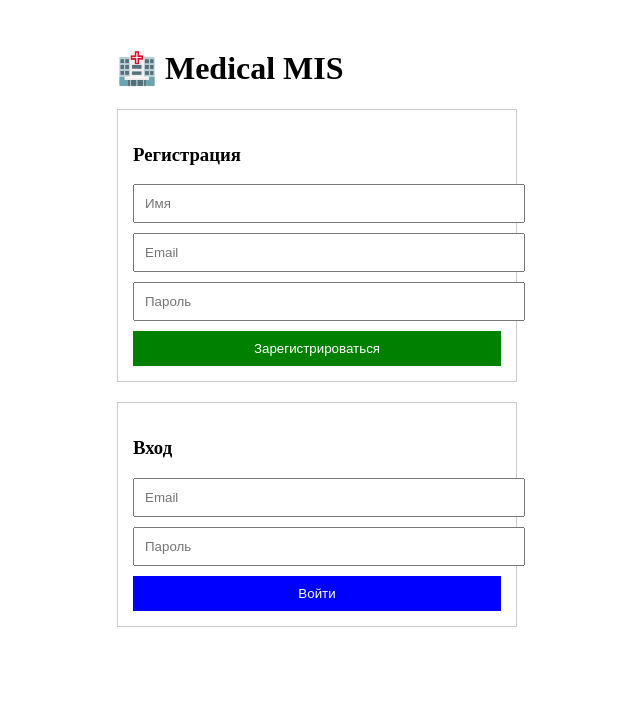
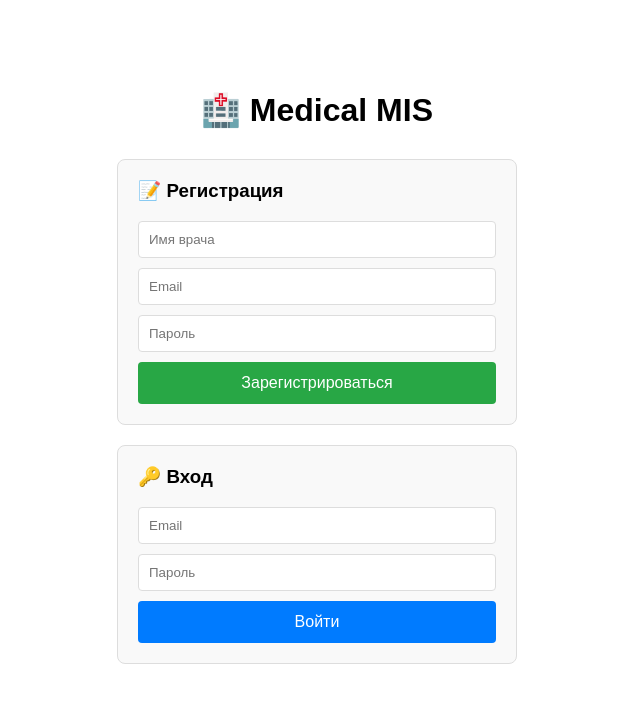
Before and after one commit to alexeysimashkin/medweb, a Next.js app: page / in a window 1280 px wide. Shown: the top 702 px of the page, without its empty margins (323-963 px from the left). Built offline with nearby package versions, Linux system fonts and the light colour scheme.

Commit message:
Update page.js

```diff
--- a/app/page.js
+++ b/app/page.js
@@ -9,47 +9,179 @@
   const [message, setMessage] = useState('');
 
   const register = async () => {
-    const res = await fetch('/api/auth/register', {
+    try {
+      const res = await fetch('/api/register', {
         method: 'POST',
         headers: { 'Content-Type': 'application/json' },
         body: JSON.stringify({ fullName: name, email, password })
       });
       const data = await res.json();
       setMessage(JSON.stringify(data, null, 2));
+    } catch (error) {
+      setMessage('Ошибка: ' + error.message);
+    }
   };
 
   const login = async () => {
-    const res = await fetch('/api/auth/login', {
+    try {
+      const res = await fetch('/api/login', {
         method: 'POST',
         headers: { 'Content-Type': 'application/json' },
         body: JSON.stringify({ email, password })
       });
       const data = await res.json();
       setMessage(JSON.stringify(data, null, 2));
+    } catch (error) {
+      setMessage('Ошибка: ' + error.message);
+    }
   };
 
   return (
-    <div style={{ padding: '20px', maxWidth: '400px', margin: 'auto' }}>
-      <h1>🏥 Medical MIS</h1>
+    <div style={{
+      padding: '20px',
+      maxWidth: '400px',
+      margin: '50px auto',
+      fontFamily: 'Arial, sans-serif'
+    }}>
+      <h1 style={{ textAlign: 'center', marginBottom: '30px' }}>🏥 Medical MIS</h1>
 
-      <div style={{ marginBottom: '20px', border: '1px solid #ccc', padding: '15px' }}>
-        <h3>Регистрация</h3>
-        <input style={{ width: '100%', padding: '10px', marginBottom: '10px' }} placeholder="Имя" onChange={(e) => setName(e.target.value)} />
-        <input style={{ width: '100%', padding: '10px', marginBottom: '10px' }} placeholder="Email" onChange={(e) => setEmail(e.target.value)} />
-        <input style={{ width: '100%', padding: '10px', marginBottom: '10px' }} placeholder="Пароль" type="password" onChange={(e) => setPassword(e.target.value)} />
-        <button onClick={register} style={{ width: '100%', padding: '10px', background: 'green', color: 'white', border: 'none' }}>Зарегистрироваться</button>
+      {/* РЕГИСТРАЦИЯ */}
+      <div style={{
+        marginBottom: '20px',
+        border: '1px solid #ddd',
+        padding: '20px',
+        borderRadius: '8px',
+        background: '#f9f9f9'
+      }}>
+        <h3 style={{ marginTop: 0 }}>📝 Регистрация</h3>
+        <input
+          style={{
+            width: '100%',
+            padding: '10px',
+            marginBottom: '10px',
+            border: '1px solid #ddd',
+            borderRadius: '4px',
+            boxSizing: 'border-box'
+          }}
+          placeholder="Имя врача"
+          value={name}
+          onChange={(e) => setName(e.target.value)}
+        />
+        <input
+          style={{
+            width: '100%',
+            padding: '10px',
+            marginBottom: '10px',
+            border: '1px solid #ddd',
+            borderRadius: '4px',
+            boxSizing: 'border-box'
+          }}
+          placeholder="Email"
+          type="email"
+          value={email}
+          onChange={(e) => setEmail(e.target.value)}
+        />
+        <input
+          style={{
+            width: '100%',
+            padding: '10px',
+            marginBottom: '10px',
+            border: '1px solid #ddd',
+            borderRadius: '4px',
+            boxSizing: 'border-box'
+          }}
+          placeholder="Пароль"
+          type="password"
+          value={password}
+          onChange={(e) => setPassword(e.target.value)}
+        />
+        <button
+          onClick={register}
+          style={{
+            width: '100%',
+            padding: '12px',
+            background: '#28a745',
+            color: 'white',
+            border: 'none',
+            borderRadius: '4px',
+            fontSize: '16px',
+            cursor: 'pointer'
+          }}
+        >
+          Зарегистрироваться
+        </button>
       </div>
 
-      <div style={{ border: '1px solid #ccc', padding: '15px' }}>
-        <h3>Вход</h3>
-        <input style={{ width: '100%', padding: '10px', marginBottom: '10px' }} placeholder="Email" onChange={(e) => setEmail(e.target.value)} />
-        <input style={{ width: '100%', padding: '10px', marginBottom: '10px' }} placeholder="Пароль" type="password" onChange={(e) => setPassword(e.target.value)} />
-        <button onClick={login} style={{ width: '100%', padding: '10px', background: 'blue', color: 'white', border: 'none' }}>Войти</button>
+      {/* ВХОД */}
+      <div style={{
+        marginBottom: '20px',
+        border: '1px solid #ddd',
+        padding: '20px',
+        borderRadius: '8px',
+        background: '#f9f9f9'
+      }}>
+        <h3 style={{ marginTop: 0 }}>🔑 Вход</h3>
+        <input
+          style={{
+            width: '100%',
+            padding: '10px',
+            marginBottom: '10px',
+            border: '1px solid #ddd',
+            borderRadius: '4px',
+            boxSizing: 'border-box'
+          }}
+          placeholder="Email"
+          type="email"
+          value={email}
+          onChange={(e) => setEmail(e.target.value)}
+        />
+        <input
+          style={{
+            width: '100%',
+            padding: '10px',
+            marginBottom: '10px',
+            border: '1px solid #ddd',
+            borderRadius: '4px',
+            boxSizing: 'border-box'
+          }}
+          placeholder="Пароль"
+          type="password"
+          value={password}
+          onChange={(e) => setPassword(e.target.value)}
+        />
+        <button
+          onClick={login}
+          style={{
+            width: '100%',
+            padding: '12px',
+            background: '#007bff',
+            color: 'white',
+            border: 'none',
+            borderRadius: '4px',
+            fontSize: '16px',
+            cursor: 'pointer'
+          }}
+        >
+          Войти
+        </button>
       </div>
 
+      {/* РЕЗУЛЬТАТ */}
       {message && (
-        <div style={{ marginTop: '20px', background: '#f0f0f0', padding: '10px', borderRadius: '4px' }}>
-          <pre style={{ margin: 0, whiteSpace: 'pre-wrap' }}>{message}</pre>
+        <div style={{
+          marginTop: '20px',
+          background: '#fff3cd',
+          padding: '15px',
+          borderRadius: '4px',
+          border: '1px solid #ffc107'
+        }}>
+          <pre style={{
+            margin: 0,
+            whiteSpace: 'pre-wrap',
+            wordBreak: 'break-all'
+          }}>
+            {message}
+          </pre>
         </div>
       )}
     </div>
```
Lines whose indentation alone changed are shown as unchanged.
